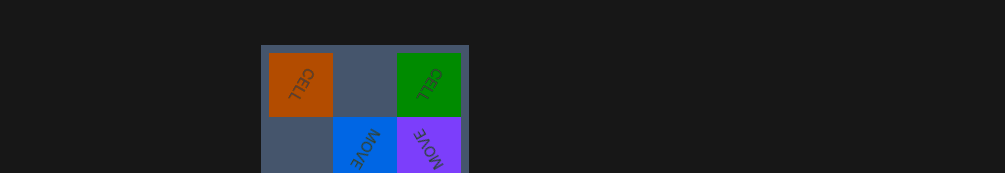
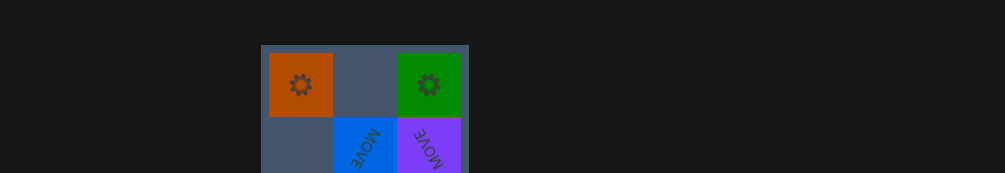
Before and after one commit to AndrewDavidsonDigital/considerations, a Vue app: page /doubly-animated-elements in a window 1280 px wide. Shown: the part 589-762 px from the top of the page, without its empty margins (275-1280 px from the left). Built offline with nearby package versions, Linux system fonts and the light colour scheme.

Commit message:
UI: Add animated svg example and relative scaling based on cell-size

```diff
--- /dev/null
+++ b/src/assets/icons/IconCog.vue
@@ -0,0 +1,116 @@
+
+<template>
+  <svg
+    xmlns="http://www.w3.org/2000/svg"
+    width="24px"
+    height="24px"
+    viewBox="0 0 512 512"
+  ><!-- Icon from Game Icons by GameIcons - https://github.com/game-icons/icons/blob/master/license.txt -->
+    <path
+      fill="currentColor"
+      d="
+        M234.875
+        18.78c-26.087
+        2.367-51.557
+        8.56-74.875
+        18.782c15.37
+        32.763
+        14.222
+        66.706-6.72
+        82.407c-20.835
+        15.617-54.055
+        7.965-81.124-15.69c-16.246
+        19.452-29.336
+        41.36-38.875
+        65.626c33.83
+        12.333
+        56.635
+        37.665
+        52.94
+        63.5c-3.698
+        25.835-32.697
+        43.74-68.626
+        46.094c2.338
+        25.796
+        8.91
+        50.778
+        18.937
+        73.875c17.81-8.182
+        35.793-11.09
+        51.095-8.938c13.032
+        1.87
+        23.927
+        7.015
+        31.156
+        16.657c15.817
+        21.097
+        7.603
+        54.713-16.78
+        81.97c19.516
+        16.35
+        42.216
+        29.444
+        66.594
+        39.03c12.33-33.828
+        37.655-56.634
+        63.5-52.938c25.844
+        3.697
+        43.74
+        32.696
+        46.094
+        68.625c26.087-2.365
+        51.557-8.555
+        74.875-18.78c-15.766-32.997-14.26-67.588
+        6.843-83.406c9.64-7.23
+        22.568-9.022
+        35.594-7.125c15.112
+        2.16
+        31.19
+        10.25
+        45.563
+        22.78c16.088-19.345
+        29.4-41.51
+        38.875-65.594c-33.83-12.332-56.635-37.653-52.938-63.5c3.697-25.846
+        32.665-43.772
+        68.594-46.125c-2.36-25.944-8.774-50.663-18.906-73.874c-32.612
+        15.117-66.66
+        13.145-82.282-7.687c-15.696-20.944-7.252-53.86
+        16.688-81c-19.52-16.352-42.248-29.447-66.625-39.032c-12.332
+        33.828-37.657
+        56.66-63.5
+        52.968c-25.846-3.693-43.744-32.696-46.095-68.625zm21.656
+        95.126c79.626
+        0
+        144.376
+        64.752
+        144.376
+        144.375c0
+        79.626-64.75
+        144.376-144.375
+        144.376c-79.624
+        0-144.374-64.75-144.374-144.375c0-79.624
+        64.75-144.374
+        144.375-144.374zm0
+        18.688c-69.524
+        0-125.686
+        56.162-125.686
+        125.687s56.162
+        125.69
+        125.687
+        125.69s125.69-56.164
+        125.69-125.69c0-69.522-56.164-125.686-125.69-125.686zm.033
+        15.125c61.094
+        0
+        110.625
+        49.53
+        110.625
+        110.624c0
+        61.095-49.53
+        110.625-110.625
+        110.625s-110.625-49.53-110.625-110.626c0-61.095
+        49.53-110.625
+        110.625-110.625z
+      "
+    />
+  </svg>
+</template>
--- a/src/assets/icons/index.ts
+++ b/src/assets/icons/index.ts
@@ -1,7 +1,9 @@
 import LoopIcon from './loop.vue';
 import ChevronIcon from './chevron.vue';
+import CogIcon from './IconCog.vue';
 
 export {
   LoopIcon,
   ChevronIcon,
+  CogIcon,
 };
--- a/src/views/DoubleAnimatedElements.vue
+++ b/src/views/DoubleAnimatedElements.vue
@@ -1,5 +1,6 @@
 <script setup lang="ts">
-  import Highlight from '@/components/Highlight.vue';
+  import { CogIcon } from '@/assets/icons';
+import Highlight from '@/components/Highlight.vue';
 import { ref } from 'vue';
 
   const ANIMATION_STEP_LIMIT = 4;
@@ -126,7 +127,15 @@ import { ref } from 'vue';
                 { 'animation-reverse' : index % 2 === 1 },
               ]"
             >
-              {{ [5,6,7].includes(index) ? 'MOVE' : 'CELL' }}
+              <template v-if="[5,6,7].includes(index)">
+                MOVE
+              </template>
+              <template v-else>
+                <CogIcon
+                  class="animate-spin scale-[calc(var(--cell-size-in-rem)/4)] duration-200"
+                  :style="`--cell-size-in-rem:${cellSize};`"
+                />
+              </template>
             </div>
           </article>
         </template>
```
